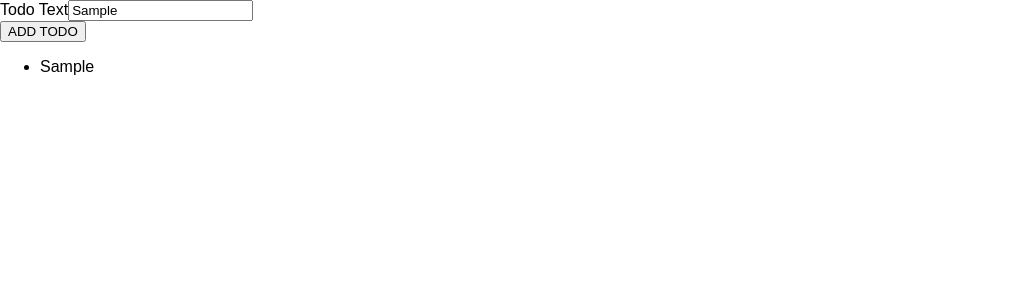
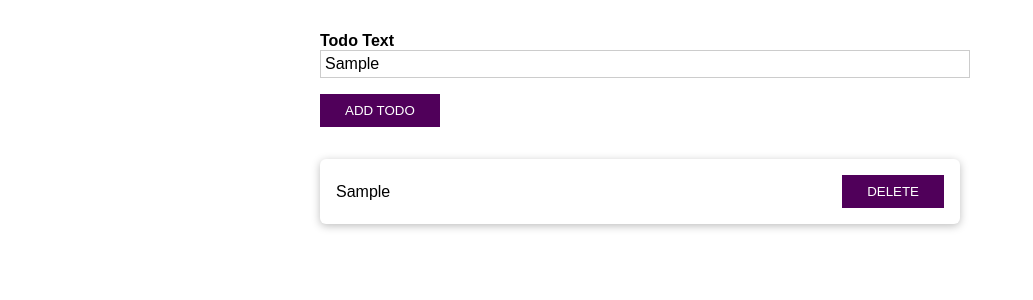
Before and after one commit to DarrelASandbox/playground-typescript, a React (Create React App) app in the folder maximilian_schwarzmuller/12_react_with_typescript/: page / in a window 1280 px wide. Both pictures are taken after typing "Sample" into the empty fields and a click on the button "ADD TODO". Shown: the top 300 px of the page, without its empty margins (0-1033 px from the left). Built offline with nearby package versions, Linux system fonts and the light colour scheme.

Commit message:
`todoDeleteHandler` & styling

```diff
--- a/maximilian_schwarzmuller/12_react_with_typescript/src/App.tsx
+++ b/maximilian_schwarzmuller/12_react_with_typescript/src/App.tsx
@@ -11,10 +11,14 @@
     setTodos((prevTodos) => [...prevTodos, { id: Math.random().toString(), text }]);
   };
 
+  const todoDeleteHandler = (todoId: string) => {
+    setTodos((prevTodos) => prevTodos.filter((todo) => todo.id !== todoId));
+  };
+
   return (
     <div className="App">
       <NewTodo onAddTodo={todoAddHandler} />
-      <TodoList items={todos} />
+      <TodoList items={todos} onDeleteTodo={todoDeleteHandler} />
     </div>
   );
 };
--- /dev/null
+++ b/maximilian_schwarzmuller/12_react_with_typescript/src/components/NewTodo.css
@@ -0,0 +1,47 @@
+form {
+  width: 90%;
+  max-width: 40rem;
+  margin: 2rem auto;
+}
+
+.form-control {
+  margin-bottom: 1rem;
+}
+
+label, input {
+  display: block;
+  width: 100%;
+}
+
+label {
+  font-weight: bold;
+}
+
+input {
+  font: inherit;
+  border: 1px solid #ccc;
+  padding: 0.25rem;
+}
+
+input:focus {
+  outline: none;
+  border-color: #50005a;
+}
+
+button {
+  background: #50005a;
+  border: 1px solid #50005a;
+  color: white;
+  padding: 0.5rem 1.5rem;
+  cursor: pointer;
+}
+
+button:focus {
+  outline: none;
+}
+
+button:hover,
+button:active {
+  background: #6a0a77;
+  border-color: #6a0a77;
+}
--- a/maximilian_schwarzmuller/12_react_with_typescript/src/components/NewTodo.tsx
+++ b/maximilian_schwarzmuller/12_react_with_typescript/src/components/NewTodo.tsx
@@ -1,4 +1,6 @@
 import React, { useRef } from 'react';
+
+import './NewTodo.css';
 
 interface NewTodoProps {
   onAddTodo: (todoText: string) => void;
@@ -15,7 +17,7 @@
 
   return (
     <form onSubmit={todoSubmitHandler}>
-      <div>
+      <div className="form-control">
         <label htmlFor="todo-text">Todo Text</label>
         <input type="text" id="todo-text" ref={textInputRef} />
       </div>
--- /dev/null
+++ b/maximilian_schwarzmuller/12_react_with_typescript/src/components/TodoList.css
@@ -0,0 +1,17 @@
+ul {
+  list-style: none;
+  width: 90%;
+  max-width: 40rem;
+  margin: 2rem auto;
+  padding: 0;
+}
+
+li {
+  margin: 1rem 0;
+  padding: 1rem;
+  box-shadow: 0 2px 8px rgba(0, 0, 0, 0.26);
+  border-radius: 6px;
+  display: flex;
+  justify-content: space-between;
+  align-items: center;
+}
--- a/maximilian_schwarzmuller/12_react_with_typescript/src/components/TodoList.tsx
+++ b/maximilian_schwarzmuller/12_react_with_typescript/src/components/TodoList.tsx
@@ -1,14 +1,20 @@
 import React from 'react';
+
+import './TodoList.css';
 
 interface TodoListProps {
   items: { id: string; text: string }[];
+  onDeleteTodo: (id: string) => void;
 }
 
 const TodoList: React.FC<TodoListProps> = (props) => {
   return (
     <ul>
       {props.items.map((todo) => (
-        <li key={todo.id}>{todo.text}</li>
+        <li key={todo.id}>
+          <span>{todo.text}</span>
+          <button onClick={() => props.onDeleteTodo(todo.id)}>DELETE</button>
+        </li>
       ))}
     </ul>
   );
```
